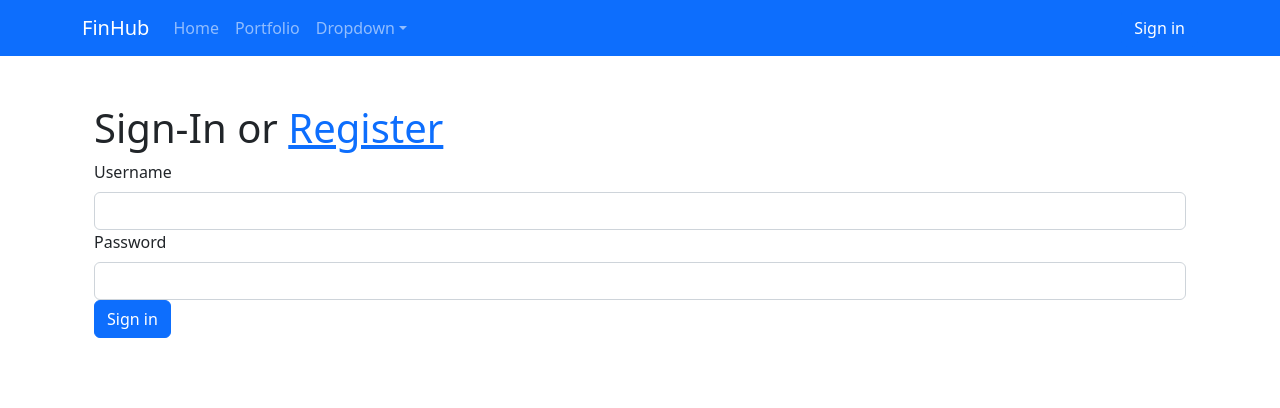
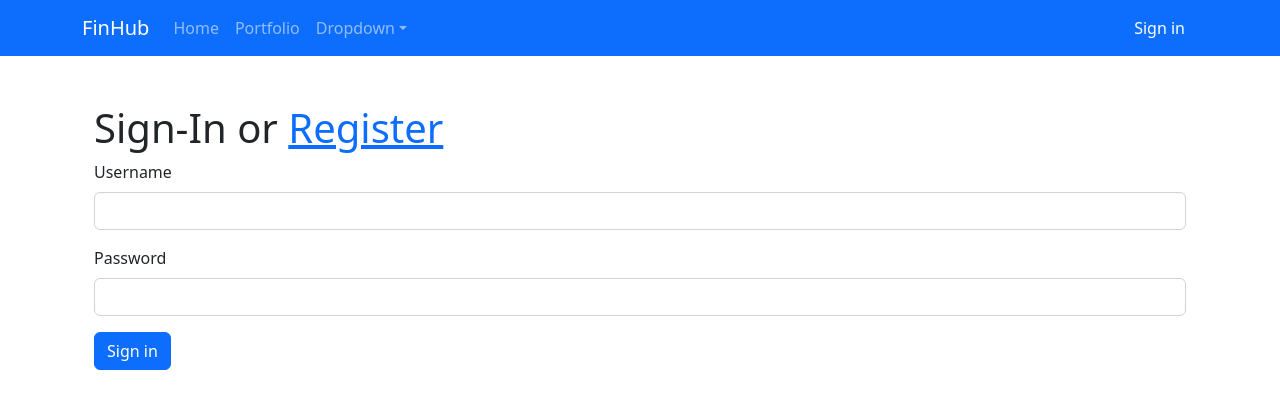
Before and after one commit to investmeter/finhub-web-front, a Next.js app: page /auth/credentials-signin in a window 1280 px wide. Shown: the top 408 px of the page. Built offline with nearby package versions, Linux system fonts and the light colour scheme; no server answers.

Commit message:
error message on wrong login and markup fix

```diff
--- a/pages/auth/credentials-signin.js
+++ b/pages/auth/credentials-signin.js
@@ -1,34 +1,46 @@
 import React from 'react'
 import { getCsrfToken  } from 'next-auth/react'
 
-import {Container, Row, Col, Form, Button} from 'react-bootstrap';
+import {Container, Row, Col, Form} from 'react-bootstrap';
+import Button from 'react-bootstrap/Button';
+
 import react, {useState} from 'react';
 import Link from 'next/link'
 
 import Layout from '../../components/layout';
 import * as _ from "lodash";
 
+import { useRouter } from 'next/router'
+import Alert from 'react-bootstrap/Alert';
+
+
 export default function SignIn({ csrfToken }) {
+    const router = useRouter()
+    const { error } = router.query
+
     return (
         <Layout isProtected={false}  >
         <Container>
             <Row>&nbsp;</Row>
+            {!!error && error == 'CredentialsSignin' &&
+                <Alert variant='danger'>
+                   Could not sign-in. Please check email and password!
+                </Alert>
+            }
             <h1>Sign-In or <Link href="/register">Register</Link></h1>
 
             <Form method='post' action='/api/auth/callback/credentials'>
                 <input name='csrfToken' type='hidden' defaultValue={csrfToken}/>
-            <Form.Group>
+                <Form.Group  className="mb-3">
                     <Form.Label>Username</Form.Label>
                     <Form.Control name='username' type='text'/>
                 </Form.Group>
-            <Form.Group>
+                <Form.Group  className="mb-3">
                 <Form.Label>
                     Password</Form.Label>
                     <Form.Control as="input"  name='password' type='password'/>
                 </Form.Group>
-
-            <Button type='submit'>Sign in</Button>
-
+                <Button type="submit" variant = "primary">Sign in</Button>
             </Form>
             </Container>
         </Layout>
```
Lines whose indentation alone changed are shown as unchanged.
